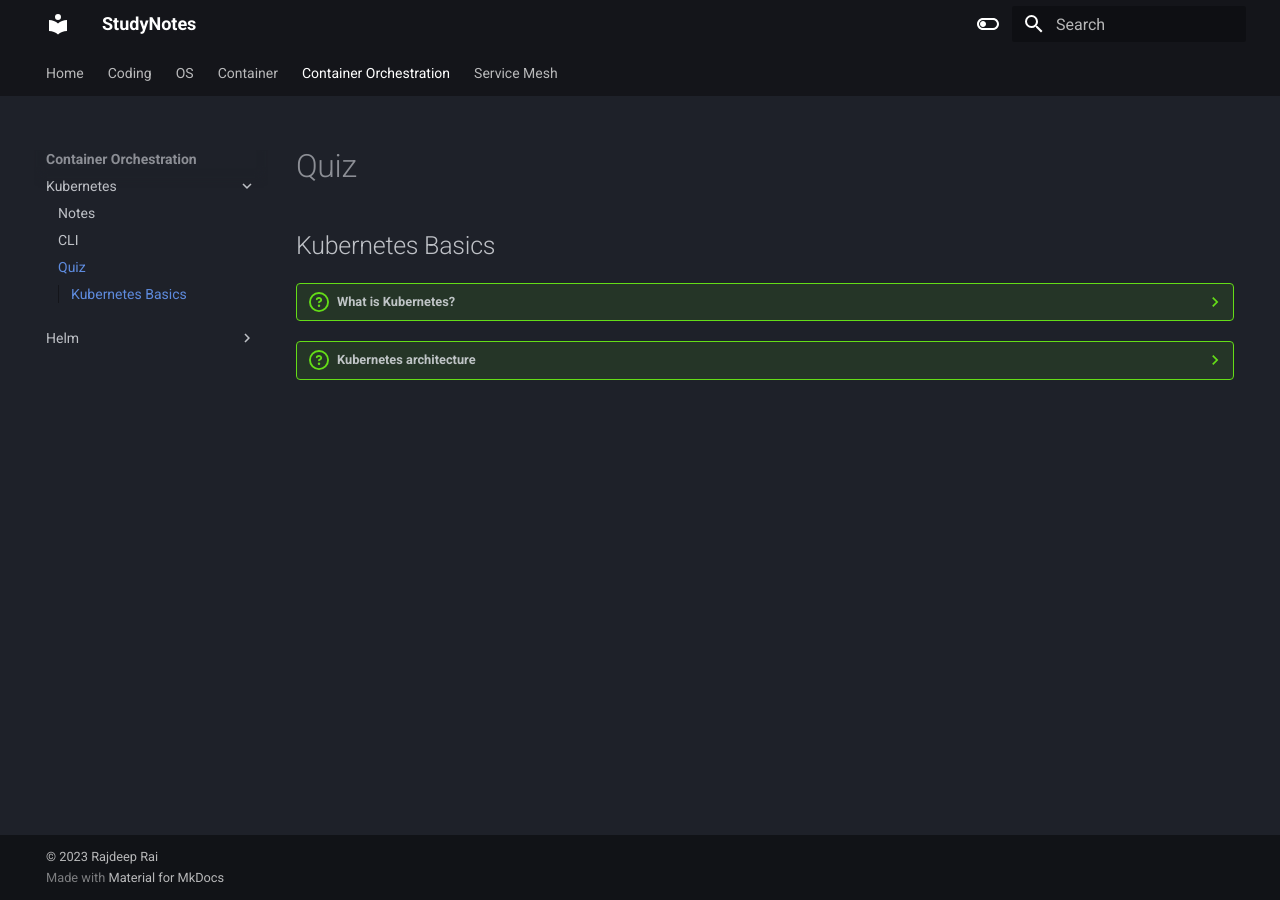
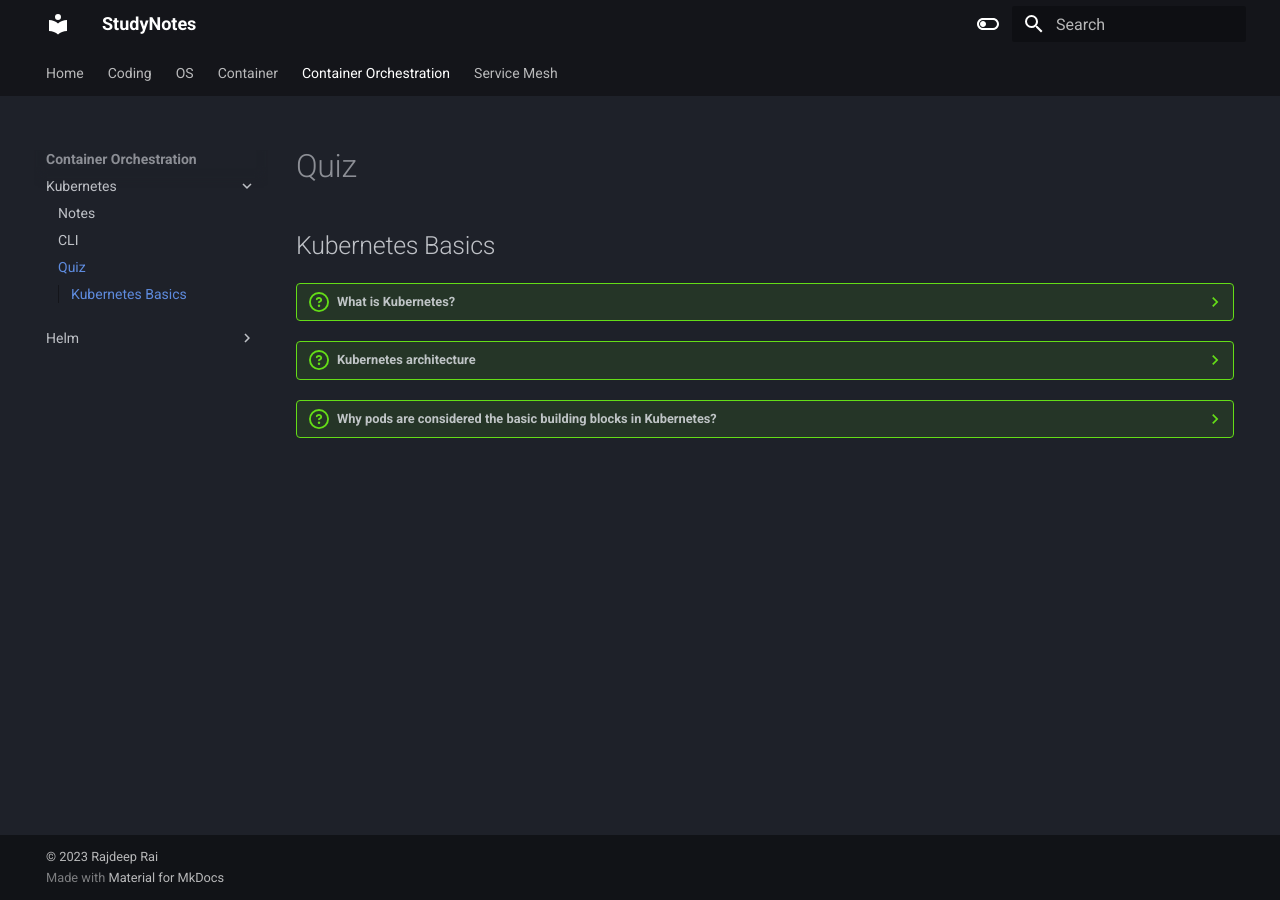
Before and after one commit to rajdyp/study-decks, an MkDocs documentation site: the page built from docs/k8s/k8s_quiz.md, in a window 1280 px wide. Built offline with MkDocs 1.6.1 and Material for MkDocs 9.7.7, drawn with Linux system fonts in a browser that asks for light colours.

Commit message:
Update k8s_quiz.md

```diff
--- a/docs/k8s/k8s_quiz.md
+++ b/docs/k8s/k8s_quiz.md
@@ -52,9 +52,17 @@
 8.  - Network proxy, responsible for managing network connectivity.
     - Enables communication between pods, services, and external entities.
     - Provides load balancing for services.
-9.  - Smallest deployable unit and the basic building block for application deployment.
+9.  - Smallest deployable unit and the basic building block in Kubernetes.
     - A pod can contain one or more containers sharing the same network namespace and storage.
 10. - Provides DNS-based service discovery.
     - Allows services to be accessed by their DNS names.
 11. - Manages external access to services within the cluster.
+
 <!-- end of question -->
+
+
+??? question annotate "Why pods are considered the basic building blocks in Kubernetes?"
+
+    - Pods provide a way to group and manage containers that need to work together allowing them to be treated as a single unit of deployment.
+
+<!-- end of question -->
```
